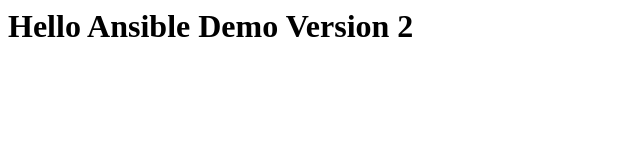
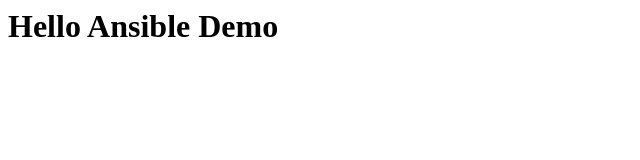
Before and after one commit to yoshiya-chiku/ansible-test, a plain HTML site: page index.html in a window 1280 px wide. Shown: the whole page, without its empty margins (0-640 px from the left). Drawn offline with Linux system fonts and the light colour scheme.

Commit message:
Update index.html
TEST

```diff
--- a/index.html
+++ b/index.html
@@ -1,6 +1,6 @@
 <html>
 <head><title>test</title></head>
 <body>
-<h1>Hello Ansible Demo Version 2</h1>
+<h1>Hello Ansible Demo</h1>
 </body>
 </html>
```
